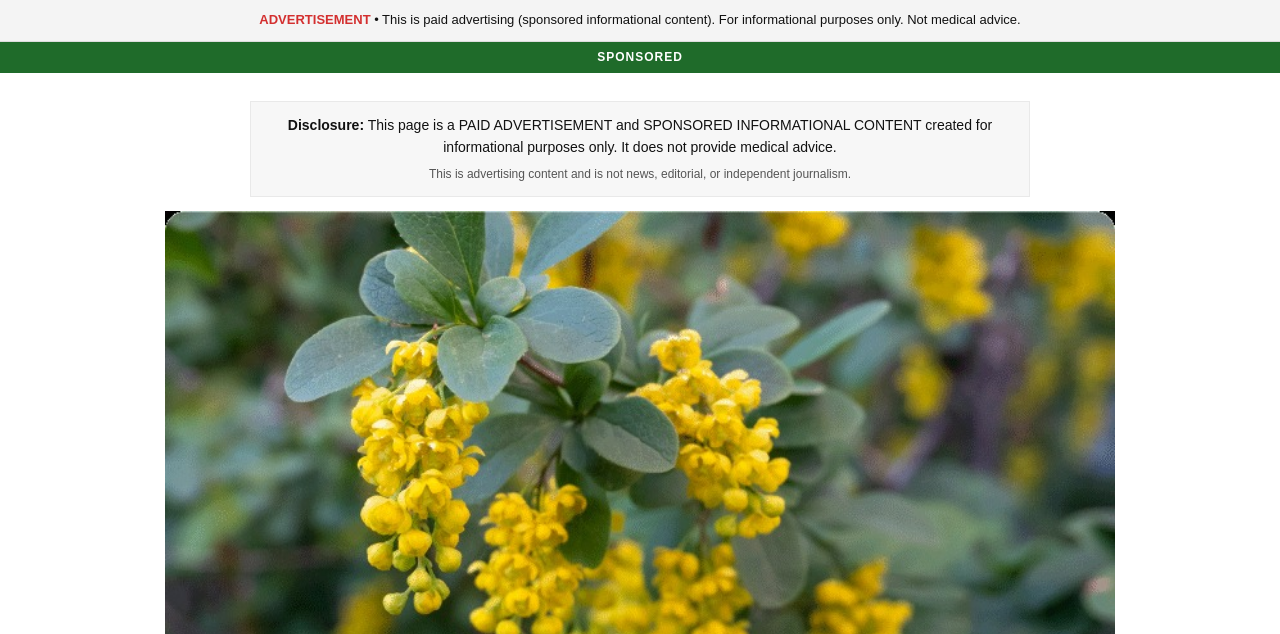
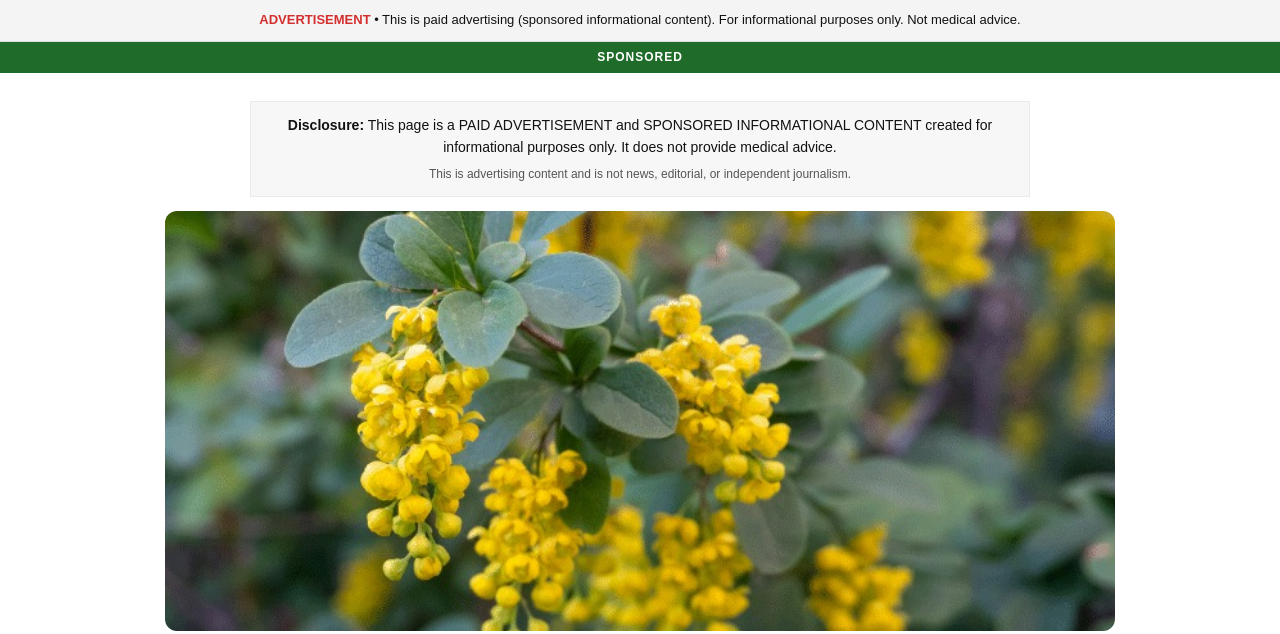
Before and after one commit to Cuticarashop/pressel-plant-us-v3, a plain HTML site: page index.html in a window 1280 px wide. Shown: the top 634 px of the page. Drawn offline with Linux system fonts and the light colour scheme.

Commit message:
Update index.html

```diff
--- a/index.html
+++ b/index.html
@@ -75,7 +75,17 @@
       font-size:12px;
       color:var(--muted);
     }
-    .hero img{width:100%;height:auto;display:block;}
+
+    /* HERO IMAGE – AJUSTE PROFISSIONAL */
+    .hero img{
+      width:100%;
+      height:auto;
+      display:block;
+      max-height:420px;      /* desktop */
+      object-fit:cover;
+      border-radius:12px;
+    }
+
     .publisher{
       margin-top:6px;
       font-size:12px;
@@ -129,9 +139,14 @@
     }
     .footer a{color:var(--btn);text-decoration:none;}
     .footer a:hover{text-decoration:underline;}
+
+    /* MOBILE – HERO MAIS COMPACTA */
     @media (max-width:768px){
       h1{font-size:26px}
       .wrap{padding:14px 12px 22px}
+      .hero img{
+        max-height:280px;
+      }
     }
   </style>
 </head>
```
